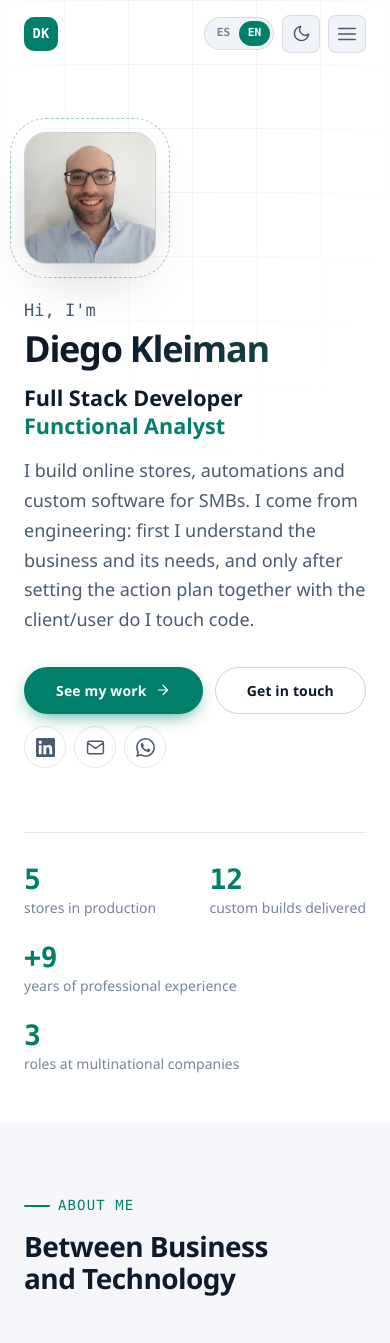
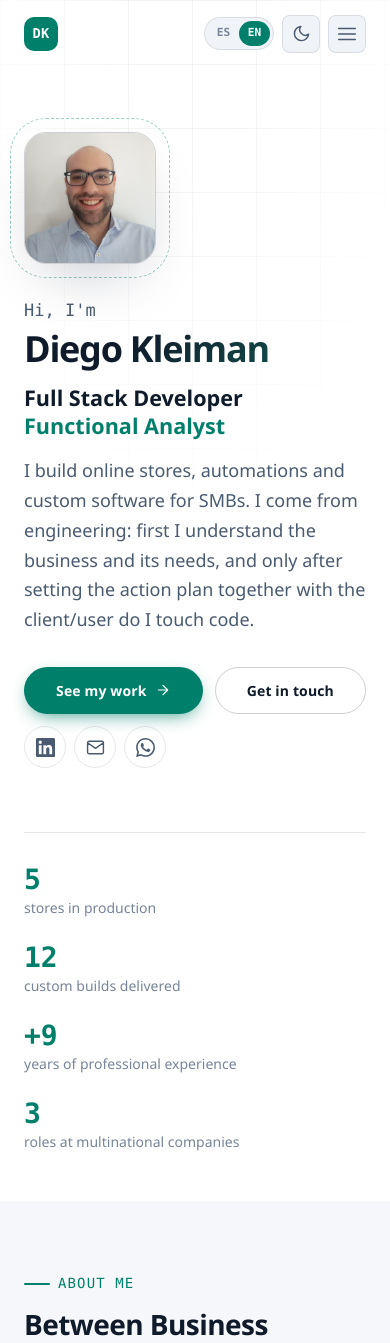
Before and after one commit to Diegok92/devfolio-diegok, a Vue app in the folder devfolio-diegok-app/: page / in a window 390 px wide. Shown: the top 1343 px of the page. Built offline with nearby package versions, Linux system fonts and the light colour scheme.

Commit message:
mejorado mobile

```diff
--- a/devfolio-diegok-app/src/sections/HeroSection.vue
+++ b/devfolio-diegok-app/src/sections/HeroSection.vue
@@ -278,8 +278,8 @@ const links = [
 }
 
 .hero__stats {
-	display: flex;
-	flex-wrap: wrap;
+	display: grid;
+	grid-template-columns: repeat(4, minmax(0, 1fr));
 	gap: var(--sp-6) var(--sp-8);
 	margin-top: var(--sp-8);
 	padding-top: var(--sp-6);
@@ -319,8 +319,8 @@ const links = [
 	}
 
 	.hero__stats {
-		gap: var(--sp-5);
-		justify-content: space-between;
+		grid-template-columns: repeat(2, minmax(0, 1fr));
+		gap: var(--sp-5) var(--sp-6);
 	}
 }
 
@@ -333,5 +333,9 @@ const links = [
 	.hero__actions .btn {
 		flex: 1 1 auto;
 	}
+
+	.hero__stats {
+		grid-template-columns: 1fr;
+	}
 }
 </style>
```
